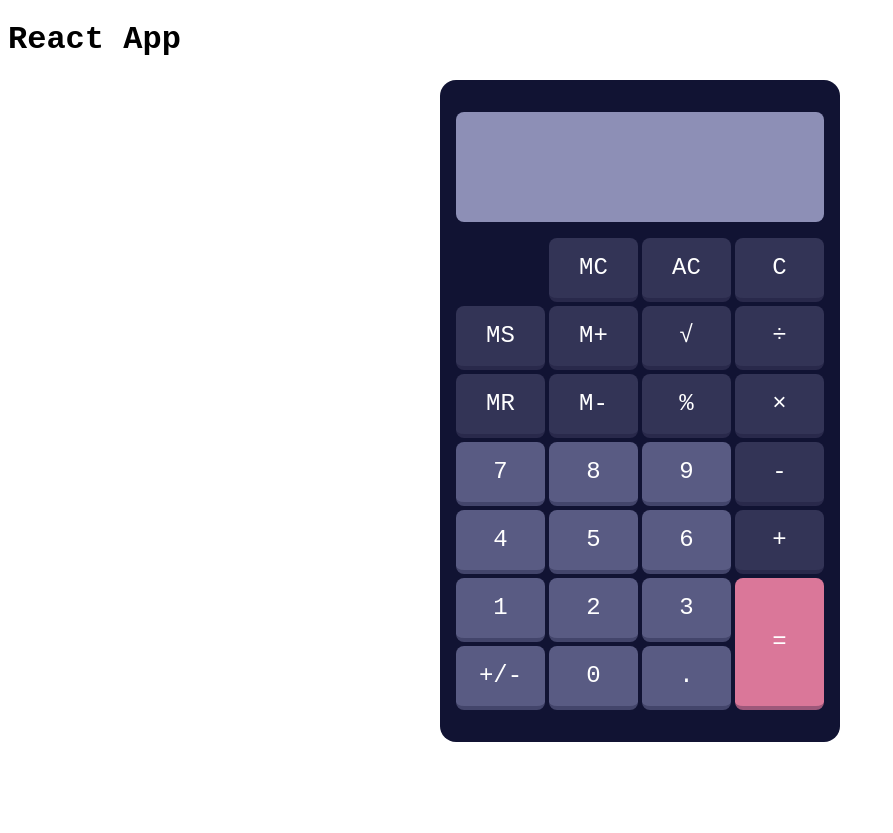
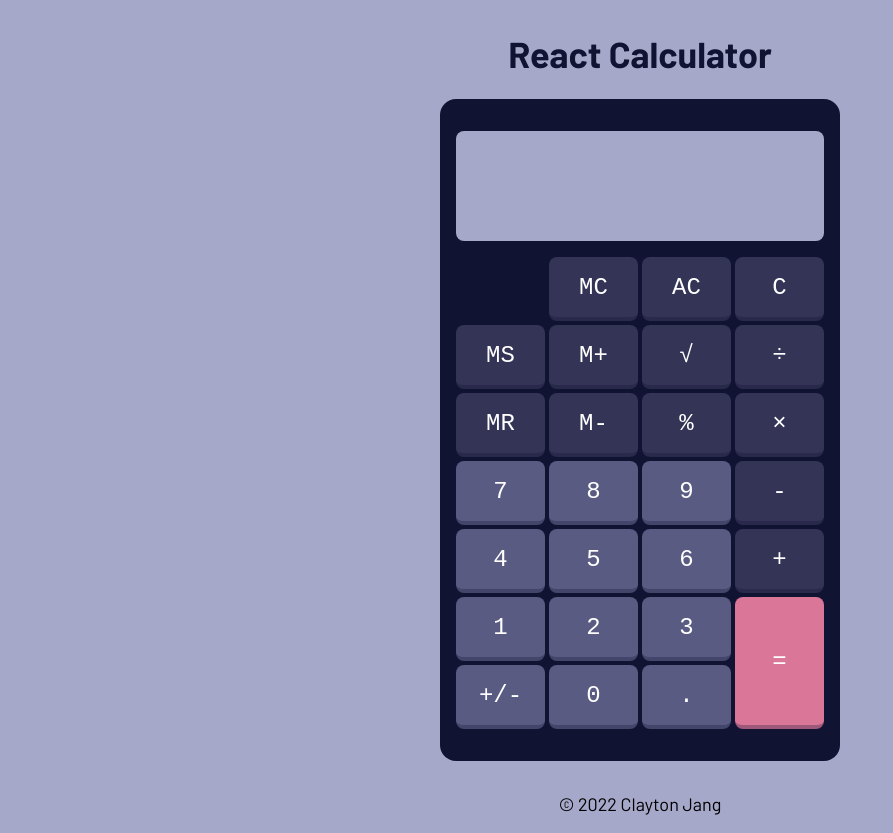
Before and after one commit to cljang/fwd-calculator, a React app: page / in a window 1280 px wide. Shown: the whole page, without its empty margins (0-893 px from the left). Before the commit the page ends 800 px from the top, so only its background shows below. Built offline with nearby package versions, Linux system fonts and the light colour scheme.

Commit message:
Clean up js code and make style tweaks

```diff
--- a/src/components/App.js
+++ b/src/components/App.js
@@ -1,11 +1,19 @@
+import Header from "./Header";
 import Calculator from "./Calculator";
+import Footer from "./Footer";
 
 function App() {
 
   return (
     <div className="wrapper">
-      <h1>React App</h1>
+      <Header
+        title="React Calculator"
+      />
       <Calculator />
+      <Footer
+        year={new Date().getFullYear()}
+        author="Clayton Jang"
+      />
     </div>
   );
 
--- a/src/components/CalcButtons.js
+++ b/src/components/CalcButtons.js
@@ -6,7 +6,7 @@ function CalcButtons({handleButtonClick}) {
   const createButton = (button, index) => {
     const style = {
       gridArea: button.className
-    }
+    };
 
     return (
       <button
--- a/src/components/Calculator.js
+++ b/src/components/Calculator.js
@@ -11,53 +11,51 @@ function Calculator() {
   const [result, setResult] = useState();
   // Selected Operation
   const [operator, setOperator] = useState("");
-  // Selected Operation
-  // const [wasEvaluated, setWasEvaluated] = useState(false);
   // Memory Value
   const [memory, setMemory] = useState()
 
 
   // Reset functions for states
   const clearDisplay = () => {
-    setDisplay("")
+    setDisplay("");
   }
 
   const clearResult = () => {
-    setResult()
+    setResult();
   }
 
   const clearOperator = () => {
-    setOperator("")
+    setOperator("");
   }
 
   const clearMemory = () => {
-    setMemory()
+    setMemory();
   }
 
   // Function to handle number button clicks
   const handleNumber = (button) => {
     // If the final answer was previously evaluated, any new number inputs will overwrite the display
     if (wasEvaluated) {
-      setDisplay("" + button.value)
+      setDisplay("" + button.value);
       wasEvaluated = false;
     }
     // Else if the display is 0, any new number input will replace the display (this prevents leading 0's)
     else if (display === "0") {
-      setDisplay("" + button.value)
+      setDisplay("" + button.value);
     }
     // Else keep appending new number inputs onto the end of the display value number string
     else {
-      setDisplay(display + button.value)
+      setDisplay(display + button.value);
     }
   }
 
   // Function to handle clear and all clear button clicks
   const handleClear = (button) => {
-    clearDisplay()
+    clearDisplay();
 
     if (button.value === "All Clear") {
-      clearResult()
-      clearOperator()
+      clearResult();
+      clearOperator();
       clearMemory();
     }
   }
@@ -83,7 +81,7 @@ function Calculator() {
         calculation = calculation.toPrecision(decimalPrecision);
       }
     }
-    return calculation
+    return calculation;
   }
 
   // Calculation returns the resulting value when using the current operator on the previous result value and the current display value
@@ -145,7 +143,7 @@ function Calculator() {
         let calculation = calculate(operator);
         // If a valid calculation was performed, then return the
         if (calculation !== null) {
-          setResult(calculation)
+          setResult(calculation);
         }
       }
     }
@@ -159,7 +157,7 @@ function Calculator() {
   // Handle Equal button clicks
   const handleEqual = () => {
     // Perform any outstanding calculations and update the display
-    let calculation = calculate(operator)
+    let calculation = calculate(operator);
     if (calculation !== null) {
       setDisplay("" + calculation);
       clearResult();
@@ -194,25 +192,29 @@ function Calculator() {
     let calculation;
     switch (button.value) {
       case "Memory Save":
-        setMemory(formatCalculation(display));
+        if (display) {
+          setMemory(formatCalculation(display));
+        }
         break;
 
       case "Memory Clear":
-        setMemory()
+        setMemory();
         break;
 
       case "Memory Recall":
-        setDisplay(formatCalculation(memory))
+        if (memory) {
+          setDisplay(formatCalculation(memory));
+        }
         break;
 
       case "Memory Addition":
         calculation = Number(memory) + Number(display);
-        setMemory(formatCalculation(calculation))
+        setMemory(formatCalculation(calculation));
         break;
 
       case "Memory Subtract":
         calculation = Number(memory) - Number(display);
-        setMemory(formatCalculation(calculation))
+        setMemory(formatCalculation(calculation));
         break;
 
       default:
--- /dev/null
+++ b/src/components/Footer.js
@@ -0,0 +1,16 @@
+function Footer({year, author}) {
+
+
+  return (
+    <footer>
+      <p>© {year} {author ? author : ""}</p>
+    </footer>
+  );
+
+}
+
+Footer.defaultProps = {
+  year: new Date().getFullYear()
+}
+
+export default Footer;
--- /dev/null
+++ b/src/components/Header.js
@@ -0,0 +1,16 @@
+function Header({title}) {
+
+
+  return (
+    <header>
+      <h1>{title}</h1>
+    </header>
+  );
+
+}
+
+Header.defaultProps = {
+  year: "My React App"
+}
+
+export default Header;
--- a/src/styles/_base.scss
+++ b/src/styles/_base.scss
@@ -6,3 +6,7 @@ html {
 *, *:before, *:after {
   box-sizing: inherit;
 }
+
+body {
+  background-color: $main-very-light;
+}
--- a/src/styles/_calc-buttons.scss
+++ b/src/styles/_calc-buttons.scss
@@ -5,12 +5,6 @@
   display: grid;
   grid-template-columns: repeat(4,1fr);
   grid-auto-rows: 4rem;
-  // grid-template-areas:
-  //     "ac     c       divide     multiply"
-  //     "seven  eight   nine        subtract"
-  //     "four   five    six         add"
-  //     "one    two     three       equal"
-  //     "sign   zero    decimal     equal";
   grid-template-areas:
     ".      mc      ac          c"
     "ms     m-plus  square-root divide"
@@ -22,7 +16,8 @@
   gap: 0.25rem;
 
   button {
-    font-family: $font-family;
+    position: relative;
+    font-family: $monospace-font;
     font-size: 1.5rem;
     border: none;
     border-radius: 0.5rem;
@@ -31,9 +26,8 @@
     color: $white;
 
     &:hover {
-      @include hoverColor($main-light)
+      @include hoverColor($main-light);
     }
-
     &:not(.number, .sign, .decimal) {
       background-color: $main;
 
--- a/src/styles/_calc-display.scss
+++ b/src/styles/_calc-display.scss
@@ -10,6 +10,7 @@
   padding: 0.5rem;
   background-color: $main-very-light;
   border-radius: 0.5rem;
+  font-family: $monospace-font;
 
   .small-display {
     margin-top: 0;
@@ -33,7 +34,6 @@
     width: 100%;
     border-radius: 0.5rem;
     color: $main-dark;
-    font-family: $font-family;
     font-size: 3rem;
     text-align: right;
     overflow: hidden;
--- /dev/null
+++ b/src/styles/_footer.scss
@@ -0,0 +1,6 @@
+@use "variables" as *;
+
+footer {
+  margin-top: 2rem;
+  text-align: center;
+}
--- /dev/null
+++ b/src/styles/_header.scss
@@ -0,0 +1,6 @@
+@use "variables" as *;
+
+header {
+  margin-top: 2rem;
+  text-align: center;
+}
--- a/src/styles/_mixins.scss
+++ b/src/styles/_mixins.scss
@@ -1,4 +1,4 @@
 @mixin hoverColor($color, $alpha: 0.7) {
-  background-color: rgba($color: $color, $alpha: $alpha);
-  // filter: saturate(1.5);
+  // background-color: rgba($color: $color, $alpha: $alpha);
+  filter: brightness(0.8);
 }
--- a/src/styles/_typography.scss
+++ b/src/styles/_typography.scss
@@ -1,5 +1,11 @@
 @use "variables" as *;
 
 body {
-  font-family: $font-family;
+  font-family: $san-serif-font;
+  font-size: 1.125rem;
 }
+
+h1 {
+  color: $main-dark;
+  text-align: center;
+}
--- a/src/styles/_variables.scss
+++ b/src/styles/_variables.scss
@@ -1,7 +1,8 @@
-@import url('https://fonts.googleapis.com/css2?family=Inconsolata&display=swap');
+// @import url('https://fonts.googleapis.com/css2?family=Inconsolata&display=swap');
+@import url('https://fonts.googleapis.com/css2?family=Barlow:wght@400;700&family=Inconsolata&display=swap');
 
 // Colors
-$main-very-light: #8d8fb6;
+$main-very-light: #a6a8ca;
 $main-light: #595B83;
 $main: #333456;
 $main-dark: #111333;
@@ -9,4 +10,5 @@ $accent: #da7799;
 $white: #FFFFFF;
 
 // Fonts
-$font-family: "Incosolata", monospace;
+$monospace-font: "Incosolata", monospace;
+$san-serif-font: "Barlow", san-serif
--- a/src/styles/index.scss
+++ b/src/styles/index.scss
@@ -5,8 +5,12 @@
 
 @use "typography";
 
+@use "header";
+
 @use "calculator";
 
 @use "calc-display";
 
 @use "calc-buttons";
+
+@use "footer";
```
Lines whose indentation alone changed are shown as unchanged.
